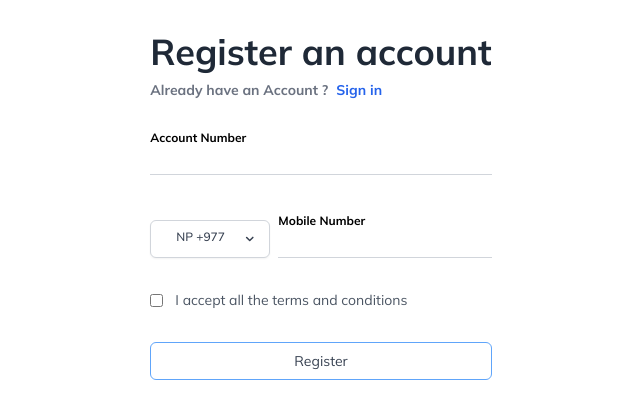
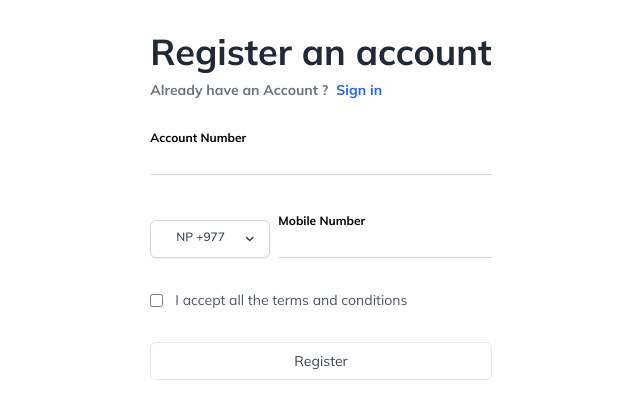
Before and after one commit to pyderator/hardware-token, a Next.js app in the folder app/: page /register in a window 1280 px wide. Shown: the top 418 px of the page, without its empty margins (319-959 px from the left). Built offline with nearby package versions, Linux system fonts and the light colour scheme.

Commit message:
managed border color of button

```diff
--- a/app/pages/register.tsx
+++ b/app/pages/register.tsx
@@ -144,8 +144,8 @@ const Register = () => {
                         className={`${
                           !isAgreed
                             ? "cursor-not-allowed hover:bg-red-600 hover:border-red-500"
-                            : ""
-                        } border-[1.2px] rounded-md text-sm text-gray-700 font-regular border-blue-400 p-2 hover:bg-blue-600 hover:text-white`}
+                            : "border-blue-400 hover:bg-blue-600"
+                        } border-[1.2px] rounded-md text-sm text-gray-700 font-regular p-2 hover:text-white`}
                       >
                         Register
                       </button>
```
